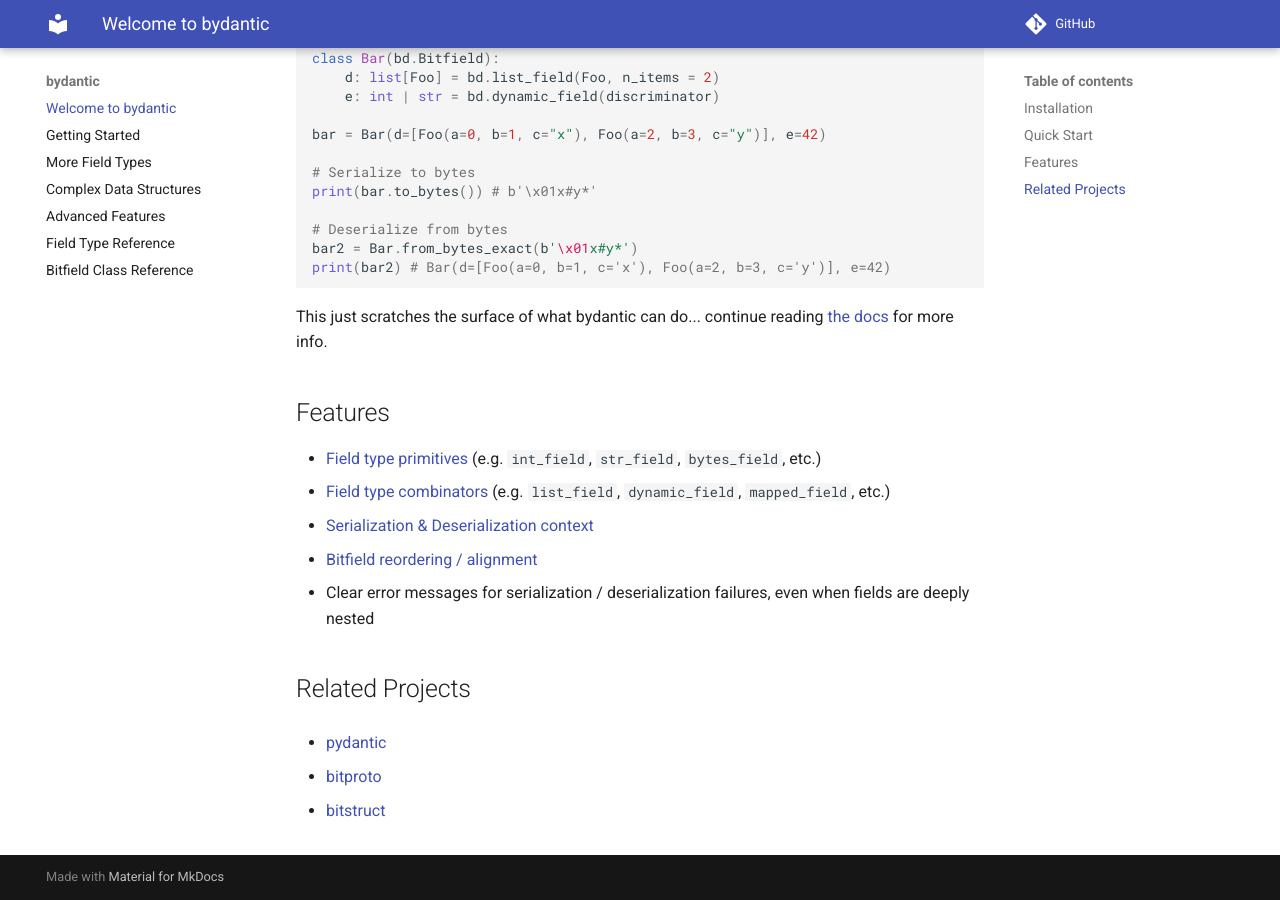
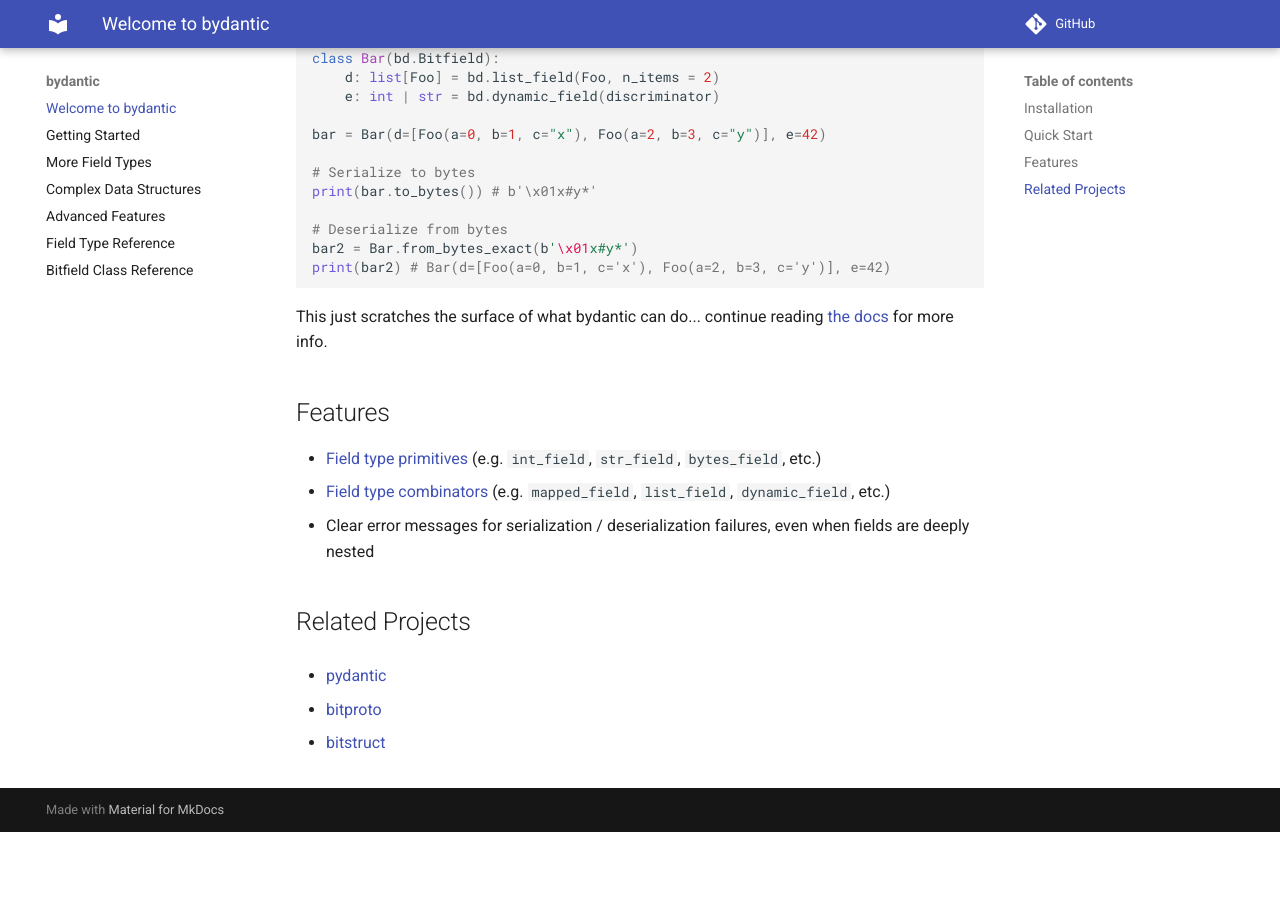
Before and after one commit to khusmann/bydantic, an MkDocs documentation site: the page built from docs/index.md, in a window 1280 px wide and 900 px high, scrolled down 1659 px. Built offline with MkDocs 1.6.1 and Material for MkDocs 9.7.7, drawn with Linux system fonts in a browser that asks for light colours; comment, search, counter and statistics services are not loaded; after the commit the page ends 2491 px from its top, so only the background shows below that.

Commit message:
remove broken references

```diff
--- a/docs/index.md
+++ b/docs/index.md
@@ -108,9 +108,7 @@
 - [Field type primitives](https://kylehusmann.com/bydantic/field-type-reference#field-type-primitives)
   (e.g. `int_field`, `str_field`, `bytes_field`, etc.)
 - [Field type combinators](https://kylehusmann.com/bydantic/field-type-reference#field-type-combinators)
-  (e.g. `list_field`, `dynamic_field`, `mapped_field`, etc.)
-- [Serialization & Deserialization context](https://kylehusmann.com/bydantic/serialization-deserialization-context)
-- [Bitfield reordering / alignment](https://kylehusmann.com/bydantic/bitfield-reordering-alignment)
+  (e.g. `mapped_field`, `list_field`, `dynamic_field`, etc.)
 - Clear error messages for serialization / deserialization failures, even when
   fields are deeply nested
 
```
Also changed, not shown: README.md (+1 -3 lines).
